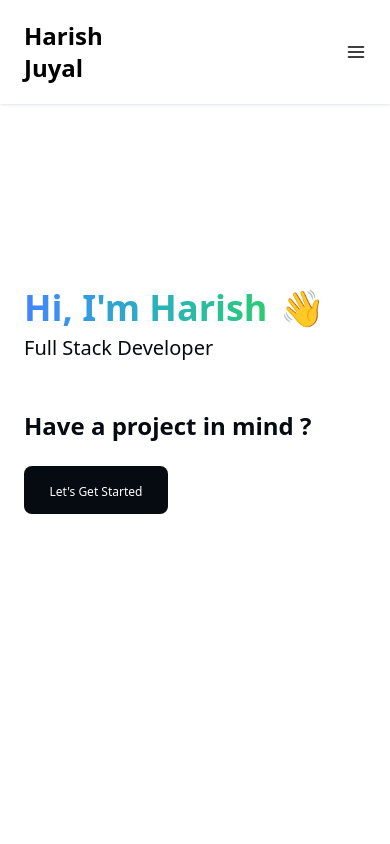
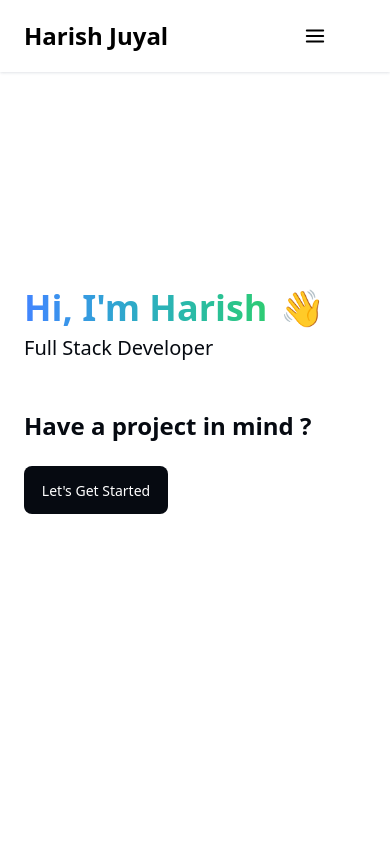
Before and after one commit to Harish010818/Harish-portfolio-web-app, a Next.js app in the folder client/: page / in a window 390 px wide. Shown: the top 844 px of the page. Built offline with nearby package versions, Linux system fonts and the light colour scheme.

Commit message:
improve UI for minimum size screens

```diff
--- a/client/src/components/sections/Home.js
+++ b/client/src/components/sections/Home.js
@@ -18,7 +18,7 @@ const Home = () => {
         <div>
           <h1 className="text-2xl md:text-4xl font-bold text-[var(--rich-black)]">Have a project in mind ?</h1>
           <button className="cursor-pointer mt-6 w-36 md:w-52  py-3 font-bold bg-[var(--rich-black)] text-white rounded-lg hover:scale-105 ease-in-out duration-300">
-            <a href="/intake" className="text-xs md:text-lg font-sans font-medium">Let&apos;s Get Started</a>
+            <a href="/intake" className="text-[14px] md:text-lg font-sans font-medium">Let&apos;s Get Started</a>
           </button>
         </div>
 
--- a/client/src/components/shared/Header.js
+++ b/client/src/components/shared/Header.js
@@ -31,7 +31,7 @@ const Navbar = () => {
 
 
   return (
-    <header className="fixed flex px-6 gap-48 md:gap-64 items-center  md:px-40 py-5 md:fixed bg-white  right-0 left-0 z-30 shadow shadow-gray-200">
+    <header className="fixed flex px-6 gap-34 sm:gap-96 md:gap-64 items-center  md:px-40 py-5 md:fixed bg-white  right-0 left-0 z-30 shadow shadow-gray-200">
 
       {/* Logo */}
       <Link href="/" onClick={() => handleNavigation("home")}>
@@ -83,7 +83,7 @@ const Navbar = () => {
           />
         ) : (
           <FiMenu
-            size={20}
+            size={22}
             className="cursor-pointer"
             onClick={() => setIsOpen(true)}
           />
```
